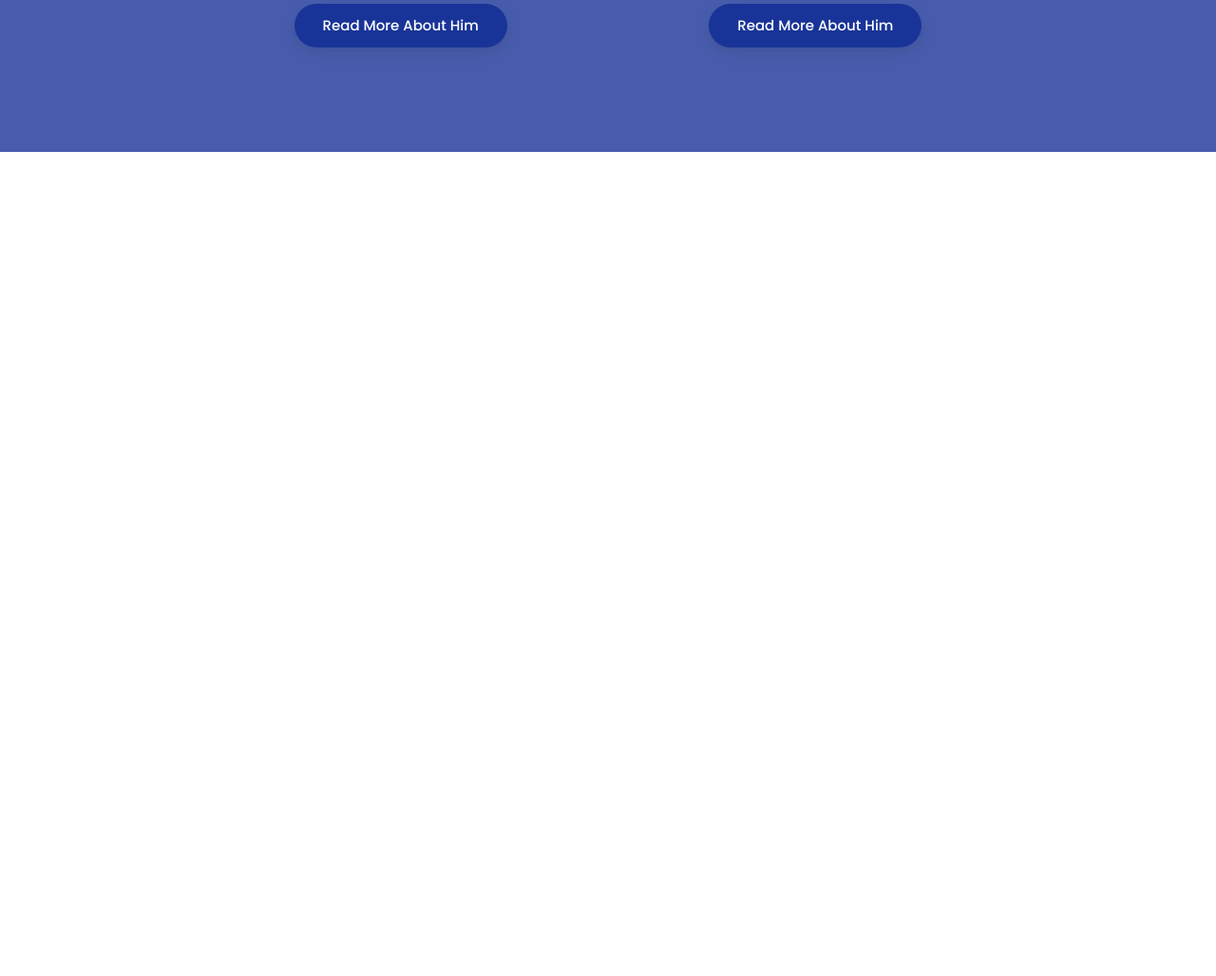
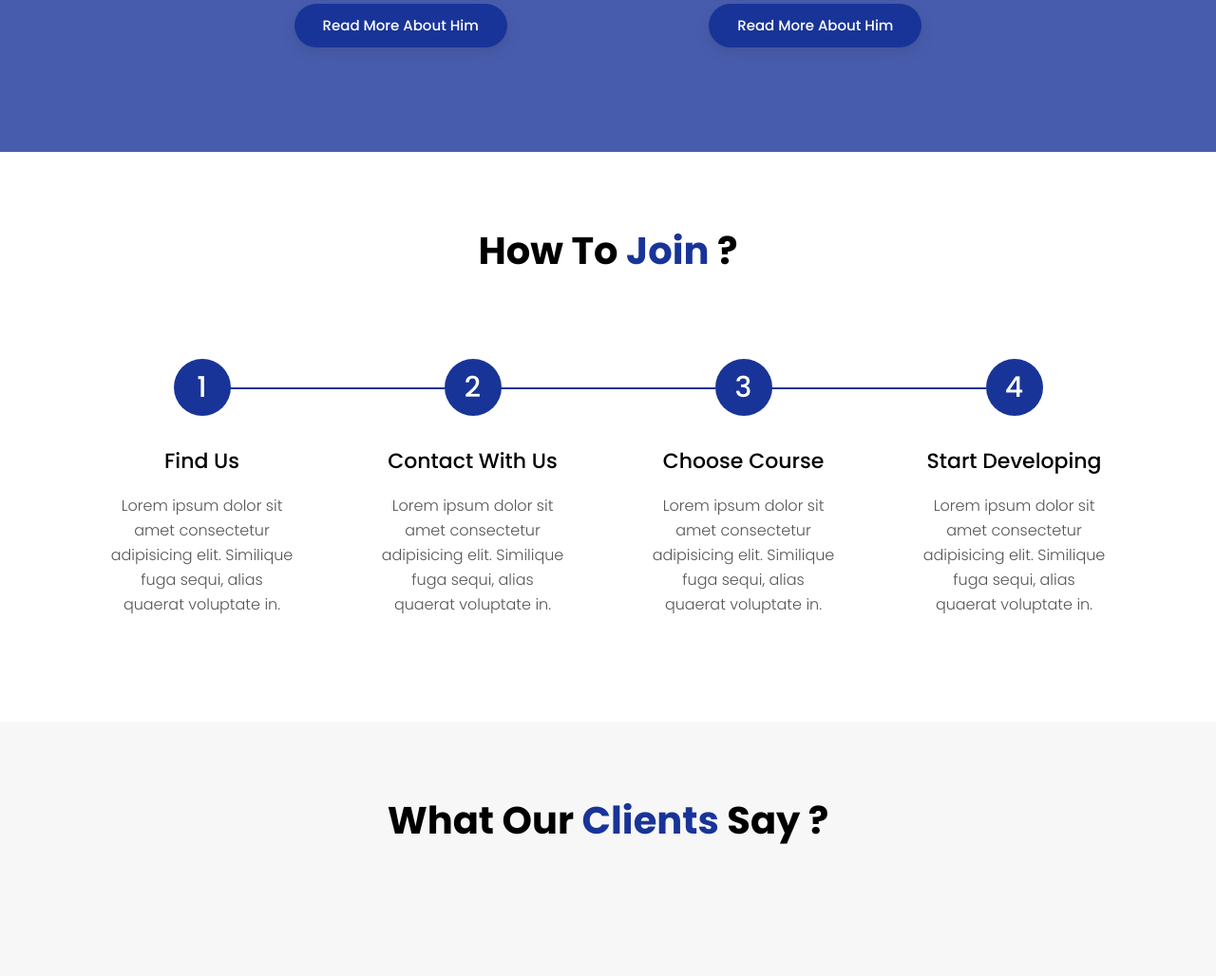
Before and after one commit to Dawroun/IlmHub, a PHP site: page / in a window 1280 px wide. Shown: the part 2851-3879 px from the top of the page at 95% size. Before the commit the page ends 3011 px from the top, so only its background shows below. Run offline with PHP 8.4, Linux system fonts and the light colour scheme.

Commit message:
added how to join section

```diff
--- a/css/style.css
+++ b/css/style.css
@@ -601,7 +601,6 @@ a {
   position: relative;
   z-index: 1;
 }
-
 .app-download .section-title h2 {
   color: #ffffff;
 }
@@ -623,14 +622,20 @@ a {
   padding: 30px;
   text-align: center;
   border-radius: 10px;
+  min-height: 35rem;
 }
 
 .app-download-item img {
   display: inline-block;
-  width: 100%;
-  height: 100%;
+  min-height: 100%;
+  min-width: 100%;
   border-radius: 20px;
 }
+
+/* .app-download-item img:hover {
+  transform: scale(1.08);
+  transition: 1.5s ease-out;
+} */
 
 .app-download-item h3 {
   font-size: 22px;
@@ -647,3 +652,58 @@ a {
   margin: 0 0 30px;
   line-height: 26px;
 }
+
+/*------------------ How To Join -----------------*/
+
+.how-it-works-item {
+  padding: 30px;
+  text-align: center;
+  position: relative;
+  z-index: 1;
+}
+
+.how-it-works-item.line-right::before {
+  content: "";
+  position: absolute;
+  height: 2px;
+  width: 100%;
+  left: 50%;
+  top: 60px;
+  background-color: var(--main-color);
+  z-index: -1;
+}
+
+.how-it-works-item .step {
+  display: inline-block;
+  height: 60px;
+  width: 60px;
+  background-color: var(--main-color);
+  font-size: 30px;
+  text-align: center;
+  line-height: 60px;
+  border-radius: 50%;
+  color: #ffffff;
+  font-weight: 500;
+  margin: 0 0 15px;
+}
+
+.how-it-works-item h3 {
+  margin: 20px 0;
+  font-size: 22px;
+  font-weight: 500;
+  color: var(--black-900);
+  text-transform: capitalize;
+}
+.how-it-works-item p {
+  font-size: 16px;
+  font-weight: 300;
+  margin: 0;
+  color: var(--black-400);
+  line-height: 26px;
+}
+
+/*--------------Testimonials Section-----------------*/
+
+.testimonials {
+  background-color: var(--black-100);
+}
--- a/index.html
+++ b/index.html
@@ -254,9 +254,65 @@
 
   <!--  How to become a member Section Start-->
   <section class="how-it-works section-padding">
-
+    <div class="container">
+      <div class="row justify-content-center">
+        <div class="col-lg-8">
+          <div class="section-title">
+            <h2>how to <span> join</span> ?</h2>
+          </div>
+        </div>
+      </div>
+      <div class="row">
+        <div class="col-lg-3 col-md-6">
+          <div class="how-it-works-item line-right">
+            <div class="step">1</div>
+            <h3>Find Us</h3>
+            <p>Lorem ipsum dolor sit amet consectetur adipisicing elit. Similique fuga sequi, alias quaerat voluptate
+              in.</p>
+          </div>
+        </div>
+        <div class="col-lg-3 col-md-6">
+          <div class="how-it-works-item line-right">
+            <div class="step">2</div>
+            <h3>Contact with us</h3>
+            <p>Lorem ipsum dolor sit amet consectetur adipisicing elit. Similique fuga sequi, alias quaerat voluptate
+              in.</p>
+          </div>
+        </div>
+        <div class="col-lg-3 col-md-6">
+          <div class="how-it-works-item line-right">
+            <div class="step">3</div>
+            <h3>Choose Course</h3>
+            <p>Lorem ipsum dolor sit amet consectetur adipisicing elit. Similique fuga sequi, alias quaerat voluptate
+              in.</p>
+          </div>
+        </div>
+        <div class="col-lg-3 col-md-6">
+          <div class="how-it-works-item">
+            <div class="step">4</div>
+            <h3>Start developing</h3>
+            <p>Lorem ipsum dolor sit amet consectetur adipisicing elit. Similique fuga sequi, alias quaerat voluptate
+              in.</p>
+          </div>
+        </div>
+      </div>
+    </div>
   </section>
   <!--  How to become a member Section End-->
+
+  <!--  Testimonials Section Start-->
+  <div class="testimonials section-padding">
+    <div class="container">
+      <div class="row justify-content-center">
+        <div class="col-lg-8">
+          <div class="section-title">
+            <h2>What our <span>clients</span> say ?</h2>
+          </div>
+        </div>
+      </div>
+    </div>
+  </div>
+  <!--  Testimonials Section End-->
 
 
   <!-- Video Popup Start-->
```
